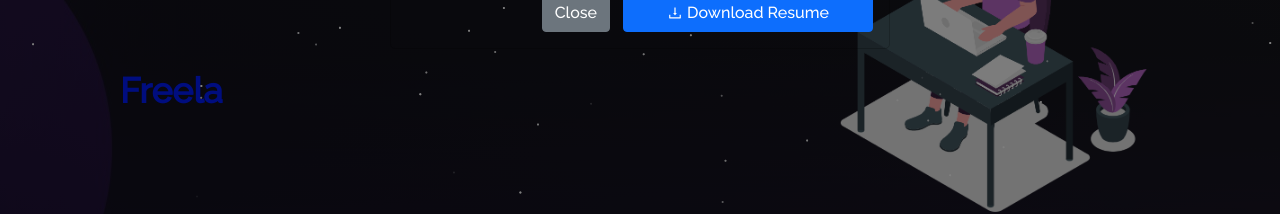
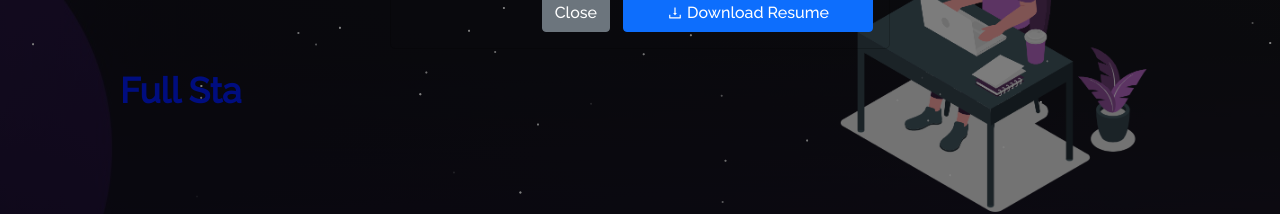
Before and after one commit to NathanZlion/Portfolio, a React (Create React App) app: page / in a window 1280 px wide. Shown: the part 368-582 px from the top of the page. Built offline with nearby package versions, Linux system fonts and the light colour scheme.

Commit message:
Update typewriter list

```diff
--- a/src/components/Home/Type.js
+++ b/src/components/Home/Type.js
@@ -6,11 +6,10 @@ function Type() {
     <Typewriter
       options={{
         strings: [
-          "Software Developer",
+          "Software Engineer",
+          "Full Stack Developer",
+          "Open Source Contributor",
           "Freelancer",
-          "MERN Stack Developer",
-          "Open Source Contributor",
-          ""
         ],
         autoStart: true,
         loop: true,
```
